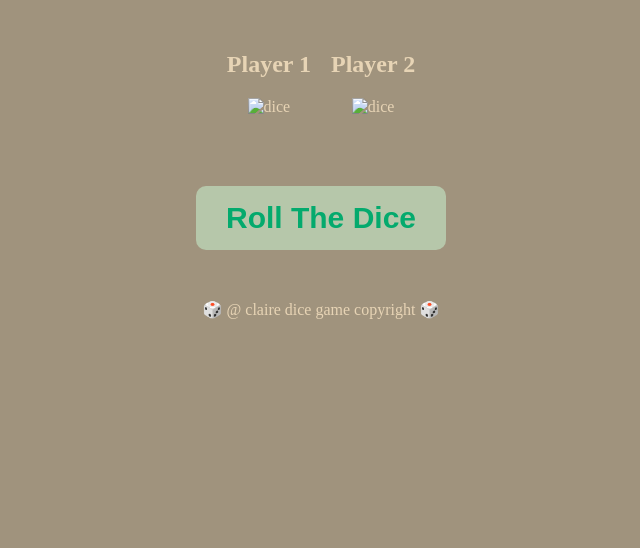
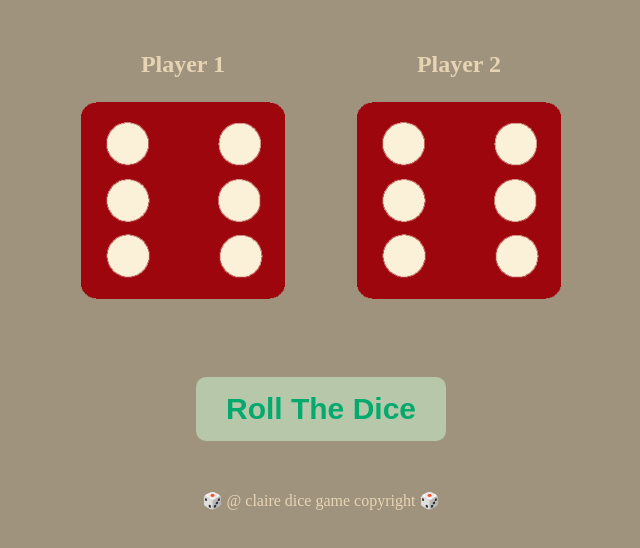
Before and after one commit to wuyu621/dicegame, a plain HTML site: page index.html in a window 1280 px wide. Shown: the part 176-724 px from the top of the page, without its empty margins (319-959 px from the left). Drawn offline with Linux system fonts and the light colour scheme; the site is published under a folder, as on GitHub Pages, so addresses that start at the root find nothing.

Commit message:
Add files via upload

```diff
--- a/index.html
+++ b/index.html
@@ -20,11 +20,11 @@
     <div class="dice-container">
       <div class="player">
         <h2 id="player1">Player 1</h2>
-        <img class="dice-img1" src="/image/dice6.png" alt="dice" />
+        <img class="dice-img1" src="./image/dice6.png" alt="dice" />
       </div>
       <div class="player">
         <h2 id="player2">Player 2</h2>
-        <img class="dice-img2" src="/image/dice6.png" alt="dice" />
+        <img class="dice-img2" src="./image/dice6.png" alt="dice" />
       </div>
     </div>
     <button class="roll-btn" onClick="collDice();">Roll The Dice</button>
```
